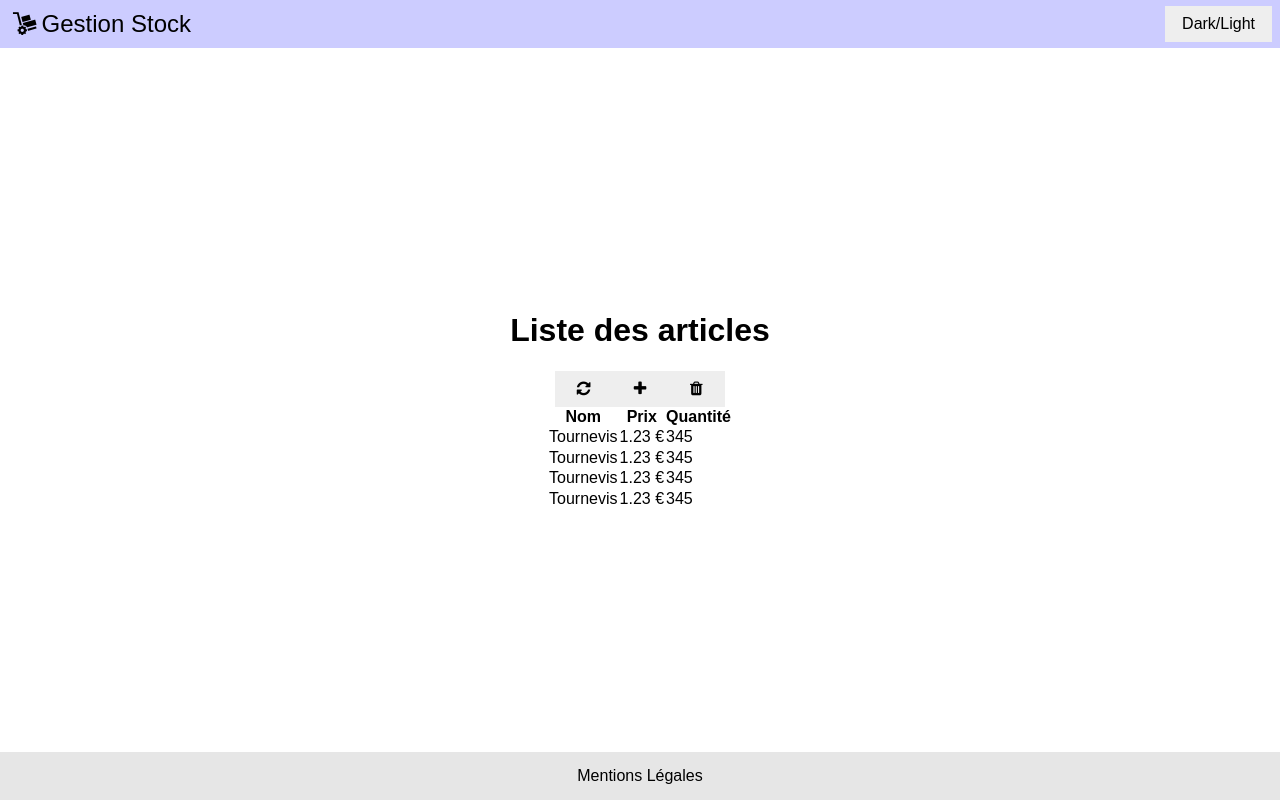
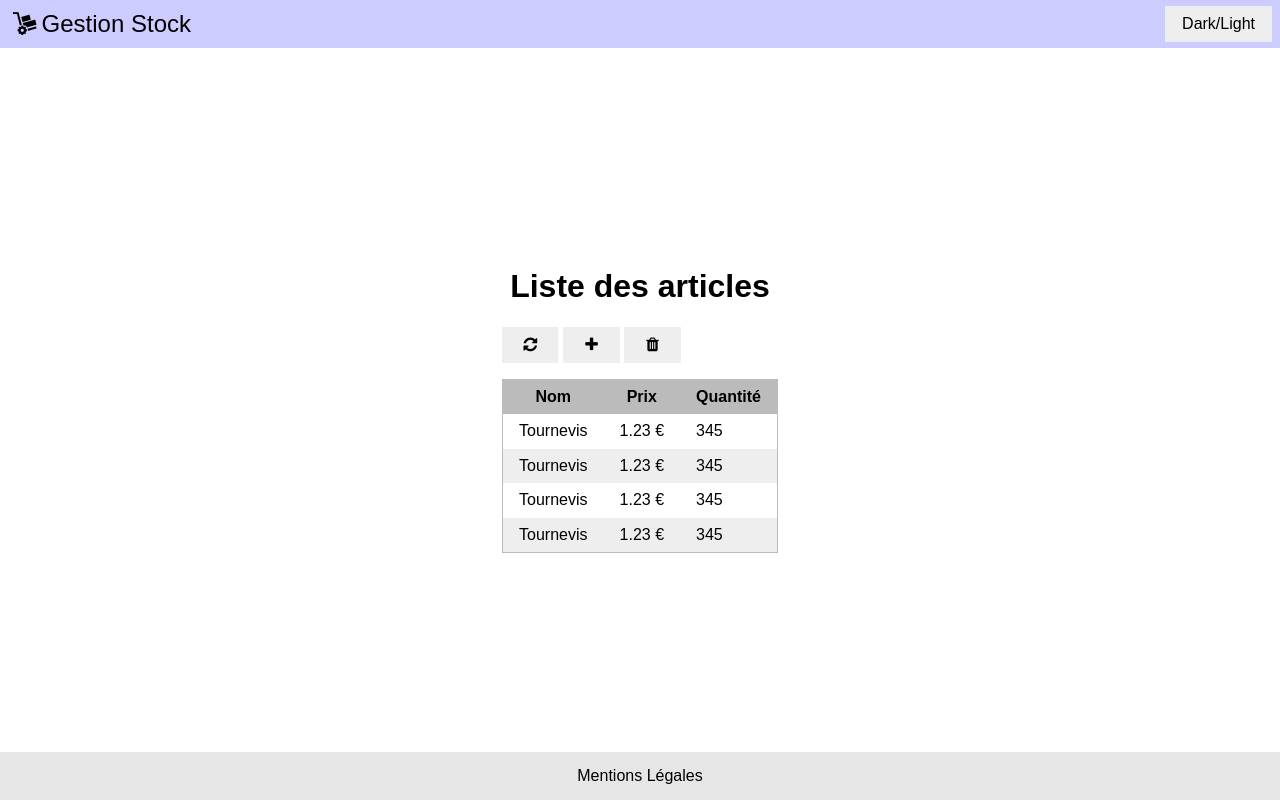
Before and after one commit to jlg-formation/react-example, a React (Create React App) app in the folder front/: page /stock in a window 1280 px wide. Built offline with nearby package versions, Linux system fonts and the light colour scheme.

Commit message:
dev: added css for table

```diff
--- a/front/src/index.scss
+++ b/front/src/index.scss
@@ -6,3 +6,4 @@
 @import "./theme.scss";
 @import "./scss/layout.scss";
 @import "./scss/button.scss";
+@import "./scss/table.scss";
--- /dev/null
+++ b/front/src/scss/table.scss
@@ -0,0 +1,30 @@
+.content {
+  nav {
+    display: flex;
+    gap: 0.3em;
+    margin-bottom: 1em;
+  }
+
+  table {
+    border: 0.1em solid var(--border-color);
+    border-collapse: collapse;
+    th,
+    td {
+      padding: 0.5em 1em;
+    }
+    thead {
+      background-color: var(--border-color);
+    }
+
+    tbody {
+      cursor: pointer;
+      tr:nth-child(even) {
+        background-color: var(--cell-even-bg-color);
+      }
+
+      tr:hover {
+        background-color: var(--cell-hover-bg-collor);
+      }
+    }
+  }
+}
--- a/front/src/stock/AppStock.tsx
+++ b/front/src/stock/AppStock.tsx
@@ -4,6 +4,7 @@ function AppStock() {
   return (
     <main className="home">
       <h1>Liste des articles</h1>
+      <div className="content">
         <nav>
           <button>
             <span className="icon-arrows-cw"></span>
@@ -48,6 +49,7 @@ function AppStock() {
             </tr>
           </tbody>
         </table>
+      </div>
     </main>
   );
 }
--- a/front/src/theme.scss
+++ b/front/src/theme.scss
@@ -17,6 +17,10 @@
   --primary-hover-button-bg-color: hsl(var(--primary-hue), 100%, 40%);
   --primary-active-button-bg-color: hsl(var(--primary-hue), 100%, 60%);
   --primary-button-fg-color: white;
+
+  --border-color: #bbb;
+  --cell-even-bg-color: #eee;
+  --cell-hover-bg-collor: #ddd;
 }
 
 .dark {
@@ -36,4 +40,8 @@
   --primary-hover-button-bg-color: hsl(var(--primary-hue), 100%, 40%);
   --primary-active-button-bg-color: hsl(var(--primary-hue), 100%, 50%);
   --primary-button-fg-color: white;
+
+  --border-color: #555;
+  --cell-even-bg-color: #222;
+  --cell-hover-bg-collor: #333;
 }
```
Lines whose indentation alone changed are shown as unchanged.
